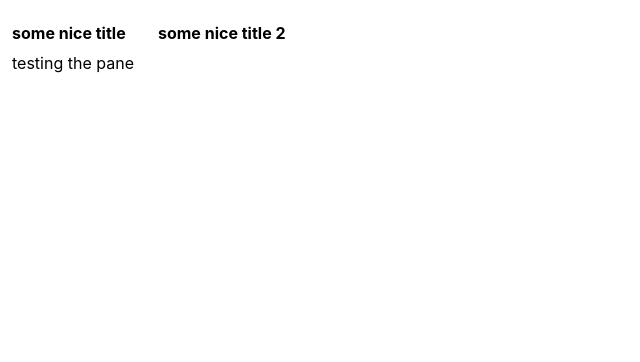
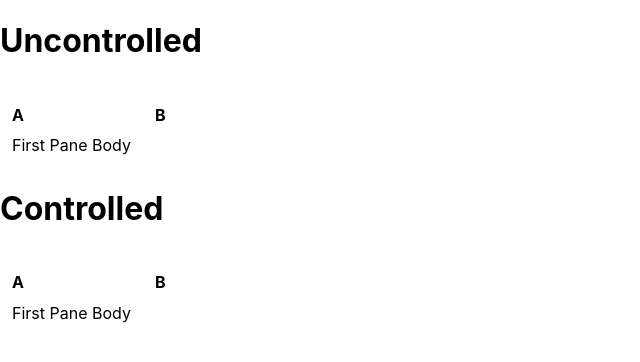
Before and after one commit to gings-tea/powerTabs, a React (Create React App) app: page / in a window 1280 px wide. Shown: the top 362 px of the page, without its empty margins (0-640 px from the left). Built offline with nearby package versions, Linux system fonts and the light colour scheme.

Commit message:
refactor and add controlled behaviour

```diff
--- /dev/null
+++ b/src/App.tsx
@@ -0,0 +1,27 @@
+import React from "react";
+import { useState } from "react";
+import Tab from "./components/Tab";
+
+function App(): JSX.Element {
+  const [active, setActive] = useState(0);
+  function onActiveChange(index: number) {
+    setActive(index);
+  }
+  return (
+    <div>
+      <h1>Uncontrolled</h1>
+      <Tab initialActive={0}>
+        <Tab.Pane title="A">First Pane Body</Tab.Pane>
+        <Tab.Pane title="B">Second Pane Body</Tab.Pane>
+      </Tab>
+
+      <h1>Controlled</h1>
+      <Tab active={active} onActiveChange={onActiveChange}>
+        <Tab.Pane title="A">First Pane Body</Tab.Pane>
+        <Tab.Pane title="B">Second Pane Body</Tab.Pane>
+      </Tab>
+    </div>
+  );
+}
+
+export default App;
--- a/src/components/Tab.tsx
+++ b/src/components/Tab.tsx
@@ -7,13 +7,13 @@ interface TabCommonProps {
   children: React.ReactElement<TabPaneProps>[];
 }
 
-export interface TabUncotrolledProps extends TabCommonProps {
+interface TabUncotrolledProps extends TabCommonProps {
   initialActive: number;
   active?: never;
   onActiveChange?: never;
 }
 
-export interface TabControlledProps extends TabCommonProps {
+interface TabControlledProps extends TabCommonProps {
   active: number;
   onActiveChange: Function;
   initialActive?: never;
@@ -29,16 +29,27 @@ export type TabPaneProps = {
 };
 
 function Tab(props: TabProps): JSX.Element {
-  const { children } = props;
-  const a = "initialActive" in props ? props.initialActive : props.active;
-  const [activePaneIndex, setActivePaneIndex] = useState(a);
+  const { children, initialActive, active } = props;
+
+  const isUncontrolled = "initialActive" in props;
+  const [paneIndexState, setPaneIndexState] = useState(
+    isUncontrolled ? initialActive : null
+  );
+  const selectedPaneIndex = isUncontrolled ? paneIndexState : active;
+
+  function onTitleClick(index: number) {
+    return isUncontrolled
+      ? setPaneIndexState(index)
+      : props.onActiveChange(index);
+  }
+
   return (
     <div className="tab-container">
       {children.map((child, index) =>
         React.cloneElement(child, {
-          showContent: index === activePaneIndex,
+          showContent: index === selectedPaneIndex,
           key: index,
-          onTitleClick: () => setActivePaneIndex(index),
+          onTitleClick: () => onTitleClick(index),
         })
       )}
     </div>
--- a/src/index.tsx
+++ b/src/index.tsx
@@ -1,16 +1,13 @@
 import React from "react";
 import ReactDOM from "react-dom/client";
-import Tab from "./components/Tab";
+import App from "./App";
 import "./index.css";
 import reportWebVitals from "./reportWebVitals";
 
 const root = ReactDOM.createRoot(document.getElementById("root")!);
 root.render(
   <React.StrictMode>
-    <Tab initialActive={0}>
-      <Tab.Pane title="some nice title">testing the pane</Tab.Pane>
-      <Tab.Pane title="some nice title 2">testing the pane 2</Tab.Pane>
-    </Tab>
+    <App />
   </React.StrictMode>
 );
 
```
